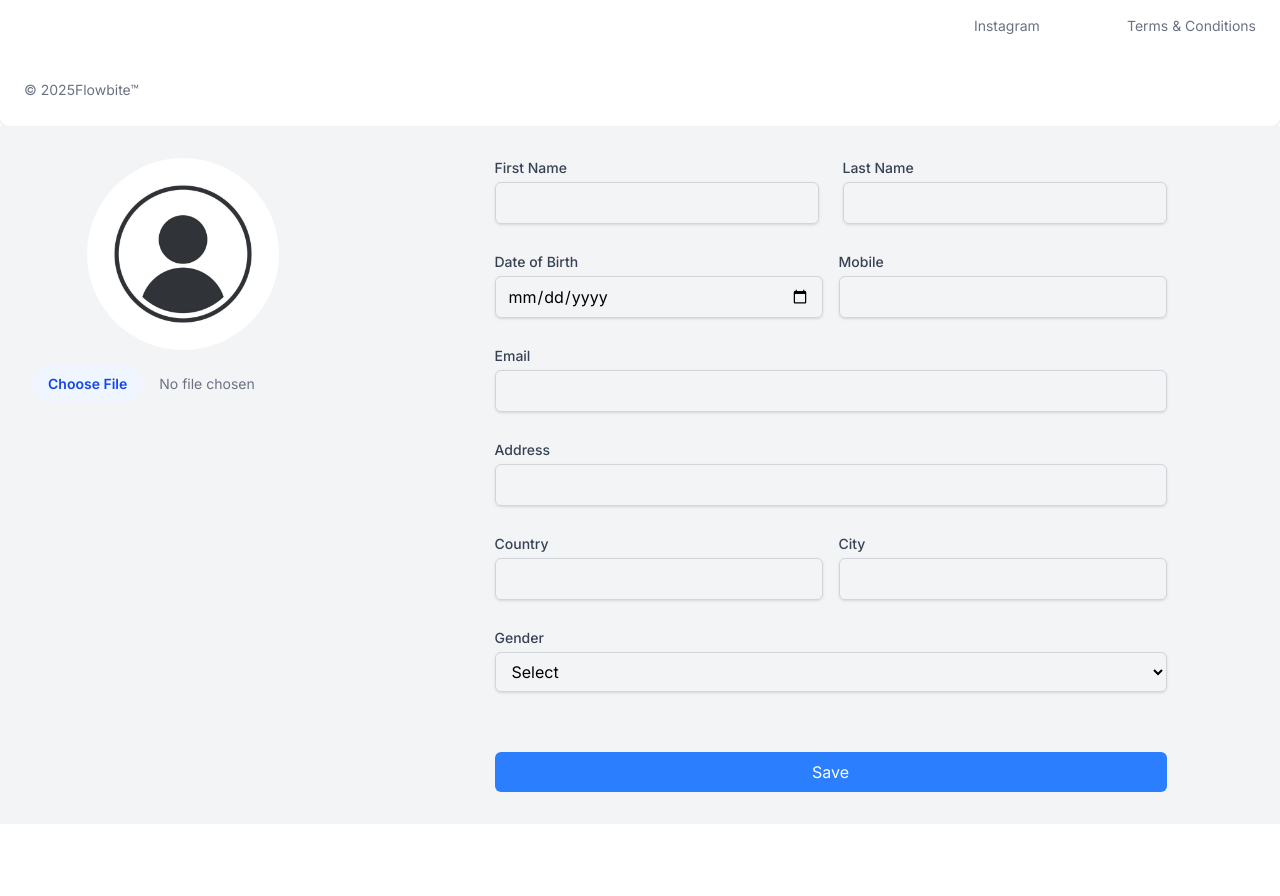
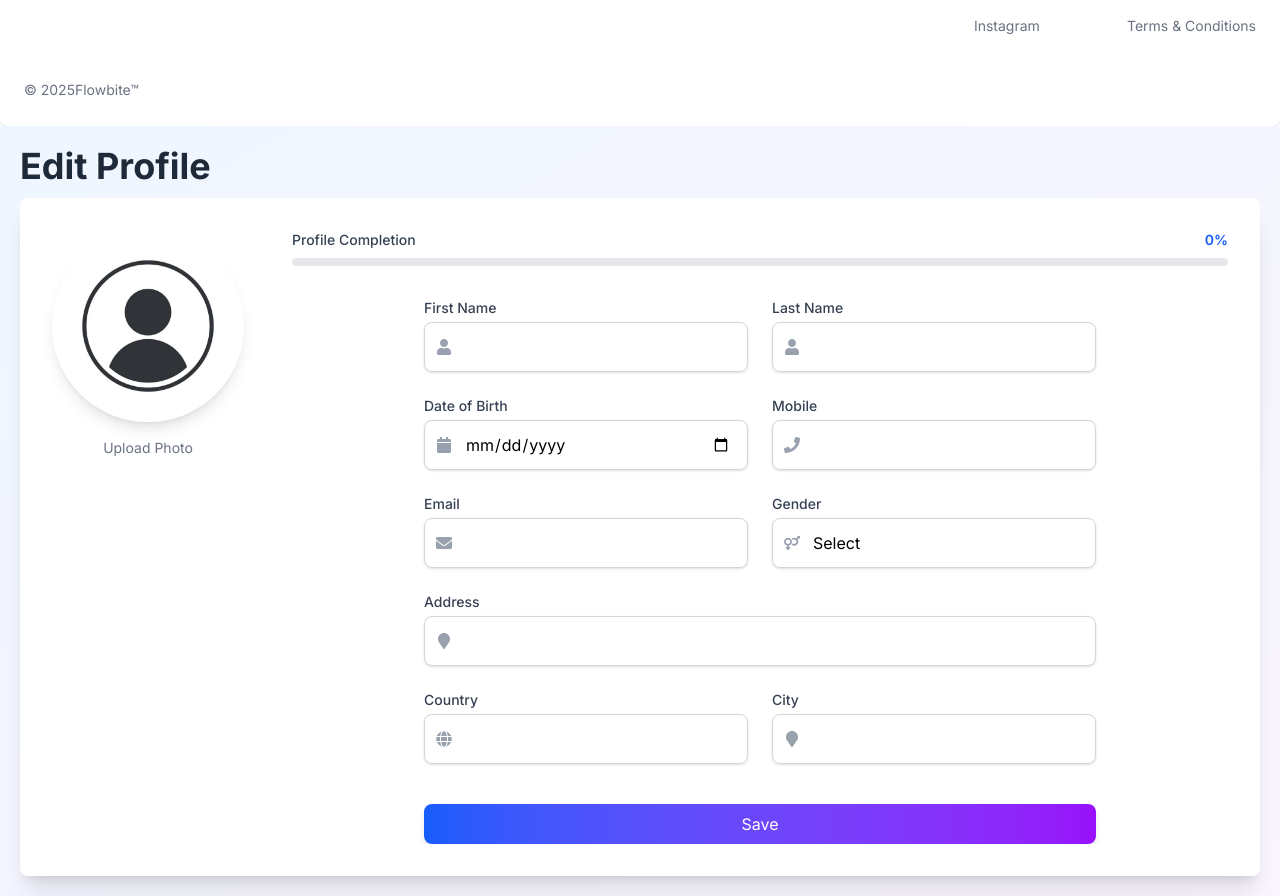
Before and after one commit to binubandara/virtuTask-app, a React (Vite) app in the folder frontend/: page /profile in a window 1280 px wide. Shown: the part 1560-2456 px from the top of the page. Before the commit the page ends 2384 px from the top, so only its background shows below. Built offline with nearby package versions, Linux system fonts and the light colour scheme.

Commit message:
Edited the layout of Profile page

```diff
--- a/frontend/src/components/userProfile/ProfilePage.jsx
+++ b/frontend/src/components/userProfile/ProfilePage.jsx
@@ -1,5 +1,6 @@
 import React, { useState } from 'react';
 import profilePicDefault from '../../assets/profile.jpg'; // Import the default profile picture
+import { FaUser, FaEnvelope, FaPhone, FaCalendar, FaMapMarker, FaGlobe, FaVenusMars } from 'react-icons/fa'; // Import icons
 
 const ProfilePage = () => {
   const [profilePic, setProfilePic] = useState(null);
@@ -32,128 +33,154 @@ const ProfilePage = () => {
     // Handle form submission
   };
 
+  // Calculate profile completion percentage
+  const filledFields = Object.values(formData).filter((value) => value !== '').length;
+  const totalFields = Object.keys(formData).length;
+  const completionPercentage = ((filledFields / totalFields) * 100).toFixed(0);
+
   return (
-    <div className="flex flex-col h-full overflow-hidden bg-gray-100 p-8 md:flex-row">
+    <div className="flex flex-col h-full overflow-hidden bg-gradient-to-br from-blue-50 to-purple-50 p-5">
+      {/* My Profile Heading */}
+      <h1 className="text-4xl font-bold text-gray-800 mb-3 text-center md:text-left">
+        Edit Profile
+      </h1>
+
+      {/* Profile Picture and Form Section */}
+      <div className="flex flex-col md:flex-row bg-white rounded-lg shadow-xl p-8">
         {/* Profile Picture Section */}
-      <div className="md:mr-20 mb-8 md:mb-0 flex-shrink-0">
-        <div className="text-center">
+        <div className="md:mr-12 mb-8 md:mb-0 flex-shrink-0">
+          <div className="text-center relative group">
+            <div className="w-48 h-48 rounded-full mb-4 mx-auto border-4 border-white shadow-lg overflow-hidden relative">
               <img
                 src={profilePic || profilePicDefault}
                 alt="Profile"
-            className="w-48 h-48 rounded-full mb-4 mx-auto"
+                className="w-full h-full object-cover transform group-hover:scale-110 transition-transform duration-300"
               />
+              <div className="absolute inset-0 bg-black bg-opacity-30 flex items-center justify-center opacity-0 group-hover:opacity-100 transition-opacity duration-300">
+                <span className="text-white text-sm font-semibold">Change Photo</span>
+              </div>
+            </div>
             <input
               type="file"
               onChange={handleFileChange}
+              className="hidden"
+              id="profile-pic-upload"
+            />
+            <label
+              htmlFor="profile-pic-upload"
               className="block w-full text-sm text-gray-500
                        file:mr-4 file:py-2 file:px-4
                        file:rounded-full file:border-0
                        file:text-sm file:font-semibold
                        file:bg-blue-50 file:text-blue-700
-                     hover:file:bg-blue-100"
-          />
+                       hover:file:bg-blue-100 cursor-pointer"
+            >
+              Upload Photo
+            </label>
           </div>
         </div>
 
         {/* Form Section */}
         <div className="flex-grow overflow-y-auto">
-        <form onSubmit={handleSubmit} className="space-y-7 max-w-2xl mx-auto">
+          {/* Profile Completion Progress Bar */}
+          <div className="mb-8">
+            <div className="flex justify-between items-center mb-2">
+              <span className="text-sm font-medium text-gray-700">Profile Completion</span>
+              <span className="text-sm font-semibold text-blue-600">{completionPercentage}%</span>
+            </div>
+            <div className="w-full bg-gray-200 rounded-full h-2">
+              <div
+                className="bg-gradient-to-r from-blue-600 to-purple-600 h-2 rounded-full"
+                style={{ width: `${completionPercentage}%` }}
+              ></div>
+            </div>
+          </div>
+
+          <form onSubmit={handleSubmit} className="space-y-6 max-w-2xl mx-auto">
+            {/* First Name and Last Name */}
             <div className="grid grid-cols-1 md:grid-cols-2 gap-6">
-            <div>
-              <label className="block text-sm font-medium text-gray-700">First Name</label>
+              <div className="relative">
+                <label className="block text-sm font-medium text-gray-700 mb-1">First Name</label>
+                <div className="relative">
+                  <FaUser className="absolute left-3 top-1/2 transform -translate-y-1/2 text-gray-400" />
                   <input
                     type="text"
                     name="firstName"
                     value={formData.firstName}
                     onChange={handleChange}
-                className="mt-1 block w-full px-3 py-2 border border-gray-300 rounded-md shadow-sm focus:outline-none focus:ring-blue-500 focus:border-blue-500"
+                    className="mt-1 block w-full pl-10 pr-4 py-3 border border-gray-300 rounded-lg shadow-sm focus:outline-none focus:ring-2 focus:ring-blue-500 focus:border-blue-500 transition-all"
                   />
                 </div>
-            <div>
-              <label className="block text-sm font-medium text-gray-700">Last Name</label>
+              </div>
+              <div className="relative">
+                <label className="block text-sm font-medium text-gray-700 mb-1">Last Name</label>
+                <div className="relative">
+                  <FaUser className="absolute left-3 top-1/2 transform -translate-y-1/2 text-gray-400" />
                   <input
                     type="text"
                     name="lastName"
                     value={formData.lastName}
                     onChange={handleChange}
-                className="mt-1 block w-full px-3 py-2 border border-gray-300 rounded-md shadow-sm focus:outline-none focus:ring-blue-500 focus:border-blue-500"
+                    className="mt-1 block w-full pl-10 pr-4 py-3 border border-gray-300 rounded-lg shadow-sm focus:outline-none focus:ring-2 focus:ring-blue-500 focus:border-blue-500 transition-all"
                   />
                 </div>
               </div>
+            </div>
 
-          {/* Date of Birth and Mobile in the same line */}
-          <div className="grid grid-cols-1 md:grid-cols-2 gap-4">
-            <div>
-              <label className="block text-sm font-medium text-gray-700">Date of Birth</label>
+            {/* Date of Birth and Mobile */}
+            <div className="grid grid-cols-1 md:grid-cols-2 gap-6">
+              <div className="relative">
+                <label className="block text-sm font-medium text-gray-700 mb-1">Date of Birth</label>
+                <div className="relative">
+                  <FaCalendar className="absolute left-3 top-1/2 transform -translate-y-1/2 text-gray-400" />
                   <input
                     type="date"
                     name="dateOfBirth"
                     value={formData.dateOfBirth}
                     onChange={handleChange}
-                className="mt-1 block w-full px-3 py-2 border border-gray-300 rounded-md shadow-sm focus:outline-none focus:ring-blue-500 focus:border-blue-500"
+                    className="mt-1 block w-full pl-10 pr-4 py-3 border border-gray-300 rounded-lg shadow-sm focus:outline-none focus:ring-2 focus:ring-blue-500 focus:border-blue-500 transition-all"
                   />
                 </div>
-            <div>
-              <label className="block text-sm font-medium text-gray-700">Mobile</label>
+              </div>
+              <div className="relative">
+                <label className="block text-sm font-medium text-gray-700 mb-1">Mobile</label>
+                <div className="relative">
+                  <FaPhone className="absolute left-3 top-1/2 transform -translate-y-1/2 text-gray-400" />
                   <input
                     type="text"
                     name="mobile"
                     value={formData.mobile}
                     onChange={handleChange}
-                className="mt-1 block w-full px-3 py-2 border border-gray-300 rounded-md shadow-sm focus:outline-none focus:ring-blue-500 focus:border-blue-500"
+                    className="mt-1 block w-full pl-10 pr-4 py-3 border border-gray-300 rounded-lg shadow-sm focus:outline-none focus:ring-2 focus:ring-blue-500 focus:border-blue-500 transition-all"
                   />
                 </div>
               </div>
+            </div>
 
-          <div>
-            <label className="block text-sm font-medium text-gray-700">Email</label>
+            {/* Email and Gender */}
+            <div className="grid grid-cols-1 md:grid-cols-2 gap-6">
+              <div className="relative">
+                <label className="block text-sm font-medium text-gray-700 mb-1">Email</label>
+                <div className="relative">
+                  <FaEnvelope className="absolute left-3 top-1/2 transform -translate-y-1/2 text-gray-400" />
                   <input
                     type="email"
                     name="email"
                     value={formData.email}
                     onChange={handleChange}
-              className="mt-1 block w-full px-3 py-2 border border-gray-300 rounded-md shadow-sm focus:outline-none focus:ring-blue-500 focus:border-blue-500"
-            />
-          </div>
-          <div>
-            <label className="block text-sm font-medium text-gray-700">Address</label>
-            <input
-              type="text"
-              name="address"
-              value={formData.address}
-              onChange={handleChange}
-              className="mt-1 block w-full px-3 py-2 border border-gray-300 rounded-md shadow-sm focus:outline-none focus:ring-blue-500 focus:border-blue-500"
-            />
-          </div>
-          <div className="grid grid-cols-1 md:grid-cols-2 gap-4">
-            <div>
-              <label className="block text-sm font-medium text-gray-700">Country</label>
-              <input
-                type="text"
-                name="country"
-                value={formData.country}
-                onChange={handleChange}
-                className="mt-1 block w-full px-3 py-2 border border-gray-300 rounded-md shadow-sm focus:outline-none focus:ring-blue-500 focus:border-blue-500"
-              />
-            </div>
-            <div>
-              <label className="block text-sm font-medium text-gray-700">City</label>
-              <input
-                type="text"
-                name="city"
-                value={formData.city}
-                onChange={handleChange}
-                className="mt-1 block w-full px-3 py-2 border border-gray-300 rounded-md shadow-sm focus:outline-none focus:ring-blue-500 focus:border-blue-500"
+                    className="mt-1 block w-full pl-10 pr-4 py-3 border border-gray-300 rounded-lg shadow-sm focus:outline-none focus:ring-2 focus:ring-blue-500 focus:border-blue-500 transition-all"
                   />
                 </div>
               </div>
-          <div>
-            <label className="block text-sm font-medium text-gray-700">Gender</label>
+              <div className="relative">
+                <label className="block text-sm font-medium text-gray-700 mb-1">Gender</label>
+                <div className="relative">
+                  <FaVenusMars className="absolute left-3 top-1/2 transform -translate-y-1/2 text-gray-400" />
                   <select
                     name="gender"
                     value={formData.gender}
                     onChange={handleChange}
-              className="mt-1 block w-full px-3 py-2 border border-gray-300 rounded-md shadow-sm focus:outline-none focus:ring-blue-500 focus:border-blue-500"
+                    className="mt-1 block w-full pl-10 pr-4 py-3 border border-gray-300 rounded-lg shadow-sm focus:outline-none focus:ring-2 focus:ring-blue-500 focus:border-blue-500 transition-all appearance-none"
                   >
                     <option value="">Select</option>
                     <option value="male">Male</option>
@@ -161,16 +188,66 @@ const ProfilePage = () => {
                     <option value="other">Other</option>
                   </select>
                 </div>
+              </div>
+            </div>
+
+            {/* Address */}
+            <div className="relative">
+              <label className="block text-sm font-medium text-gray-700 mb-1">Address</label>
+              <div className="relative">
+                <FaMapMarker className="absolute left-3 top-1/2 transform -translate-y-1/2 text-gray-400" />
+                <input
+                  type="text"
+                  name="address"
+                  value={formData.address}
+                  onChange={handleChange}
+                  className="mt-1 block w-full pl-10 pr-4 py-3 border border-gray-300 rounded-lg shadow-sm focus:outline-none focus:ring-2 focus:ring-blue-500 focus:border-blue-500 transition-all"
+                />
+              </div>
+            </div>
+
+            {/* Country and City */}
+            <div className="grid grid-cols-1 md:grid-cols-2 gap-6">
+              <div className="relative">
+                <label className="block text-sm font-medium text-gray-700 mb-1">Country</label>
+                <div className="relative">
+                  <FaGlobe className="absolute left-3 top-1/2 transform -translate-y-1/2 text-gray-400" />
+                  <input
+                    type="text"
+                    name="country"
+                    value={formData.country}
+                    onChange={handleChange}
+                    className="mt-1 block w-full pl-10 pr-4 py-3 border border-gray-300 rounded-lg shadow-sm focus:outline-none focus:ring-2 focus:ring-blue-500 focus:border-blue-500 transition-all"
+                  />
+                </div>
+              </div>
+              <div className="relative">
+                <label className="block text-sm font-medium text-gray-700 mb-1">City</label>
+                <div className="relative">
+                  <FaMapMarker className="absolute left-3 top-1/2 transform -translate-y-1/2 text-gray-400" />
+                  <input
+                    type="text"
+                    name="city"
+                    value={formData.city}
+                    onChange={handleChange}
+                    className="mt-1 block w-full pl-10 pr-4 py-3 border border-gray-300 rounded-lg shadow-sm focus:outline-none focus:ring-2 focus:ring-blue-500 focus:border-blue-500 transition-all"
+                  />
+                </div>
+              </div>
+            </div>
+
+            {/* Save Button */}
             <button
-          style={{marginTop:"2rem"}}
               type="submit"
-            className="w-full bg-blue-500 text-white py-2 px-4 rounded-md hover:bg-blue-600 focus:outline-none focus:ring-2 focus:ring-blue-500 focus:ring-offset-2"
+              className="w-full bg-gradient-to-r from-blue-600 to-purple-600 text-white py-2 rounded-lg shadow-md hover:from-blue-700 hover:to-purple-700 focus:outline-none focus:ring-2 focus:ring-blue-500 focus:ring-offset-2 transition-all"
+              style={{ marginTop: "1rem" }}
             >
               Save
             </button>
           </form>
         </div>
       </div>
+    </div>
   );
 };
 
```
Also changed, not shown: frontend/src/components/settingsPage/Settings.jsx (+31 -130 lines). Lines whose indentation alone changed are shown as unchanged.
